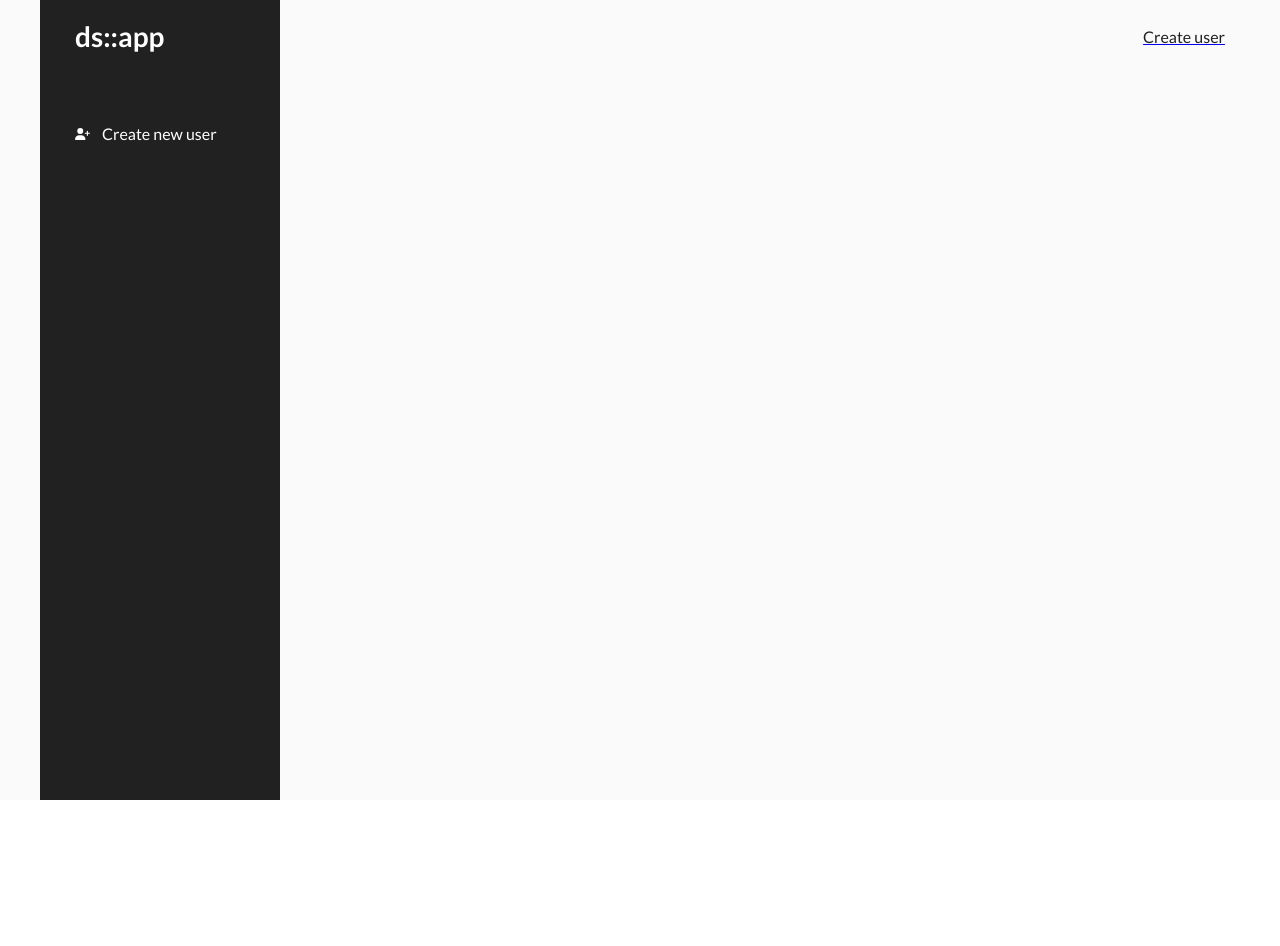
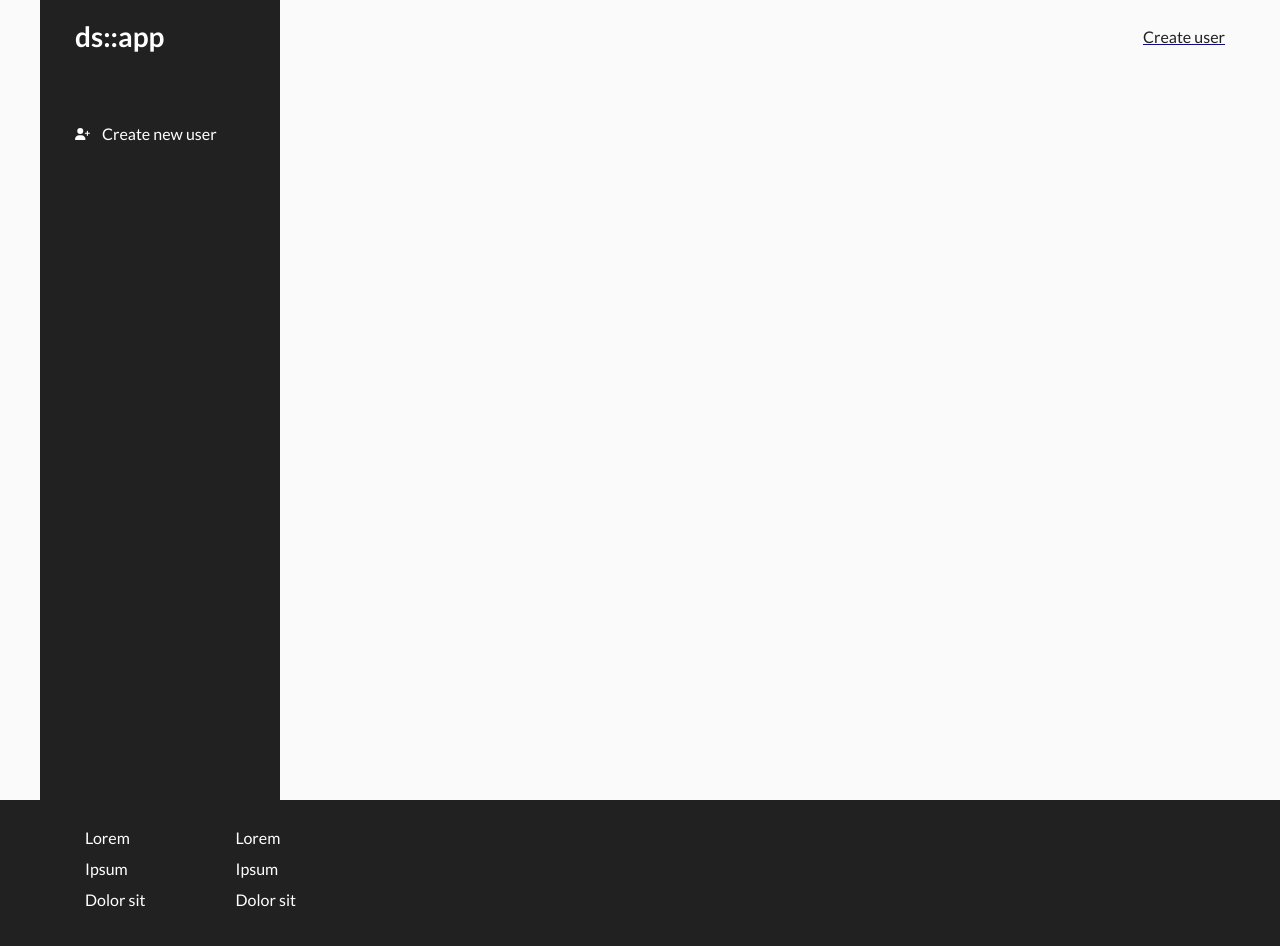
Before and after one commit to MaciejOstojski4/DS-app, a React (Create React App) app: page / in a window 1280 px wide. Shown: the top 946 px of the page. Before the commit the page ends 800 px from the top, so only its background shows below. Built offline with nearby package versions, Linux system fonts and the light colour scheme.

Commit message:
Add footer element

```diff
--- /dev/null
+++ b/public/css/footer.css
@@ -0,0 +1,23 @@
+.footer {
+  background-color: #212121;
+  padding: 30px 0;
+  font-family: 'Lato';
+}
+
+.footer-container {
+  display: flex;
+  max-width: 1200px;
+  margin: 0 auto
+}
+
+.footer-column {
+  display: flex;
+  flex-direction: column;
+  margin: 0 45px;
+}
+
+.footer-text {
+  color: #ffffff;
+  margin: 0 0 15px 0;
+  cursor: pointer;
+}
--- a/public/index.html
+++ b/public/index.html
@@ -8,6 +8,7 @@
     <link rel="preconnect" href="https://fonts.googleapis.com">
     <link rel="preconnect" href="https://fonts.gstatic.com" crossorigin>
     <link href="https://fonts.googleapis.com/css2?family=Lato:wght@400;700&family=Roboto:wght@400;500&display=swap" rel="stylesheet">
+    <link rel="stylesheet" href="%PUBLIC_URL%/css/footer.css">
     <meta
       name="description"
       content="Web site created using create-react-app"
@@ -32,15 +33,19 @@
   <body>
     <noscript>You need to enable JavaScript to run this app.</noscript>
     <div id="root"></div>
-    <!--
-      This HTML file is a template.
-      If you open it directly in the browser, you will see an empty page.
-
-      You can add webfonts, meta tags, or analytics to this file.
-      The build step will place the bundled scripts into the <body> tag.
-
-      To begin the development, run `npm start` or `yarn start`.
-      To create a production bundle, use `npm run build` or `yarn build`.
-    -->
+    <footer class="footer">
+      <div class="footer-container">
+        <div class="footer-column">
+          <p class="footer-text">Lorem</p>
+          <p class="footer-text">Ipsum</p>
+          <p class="footer-text">Dolor sit</p>
+        </div>
+        <div class="footer-column">
+          <p class="footer-text">Lorem</p>
+          <p class="footer-text">Ipsum</p>
+          <p class="footer-text">Dolor sit</p>
+        </div>
+      </div>
+    </footer>
   </body>
 </html>
```
